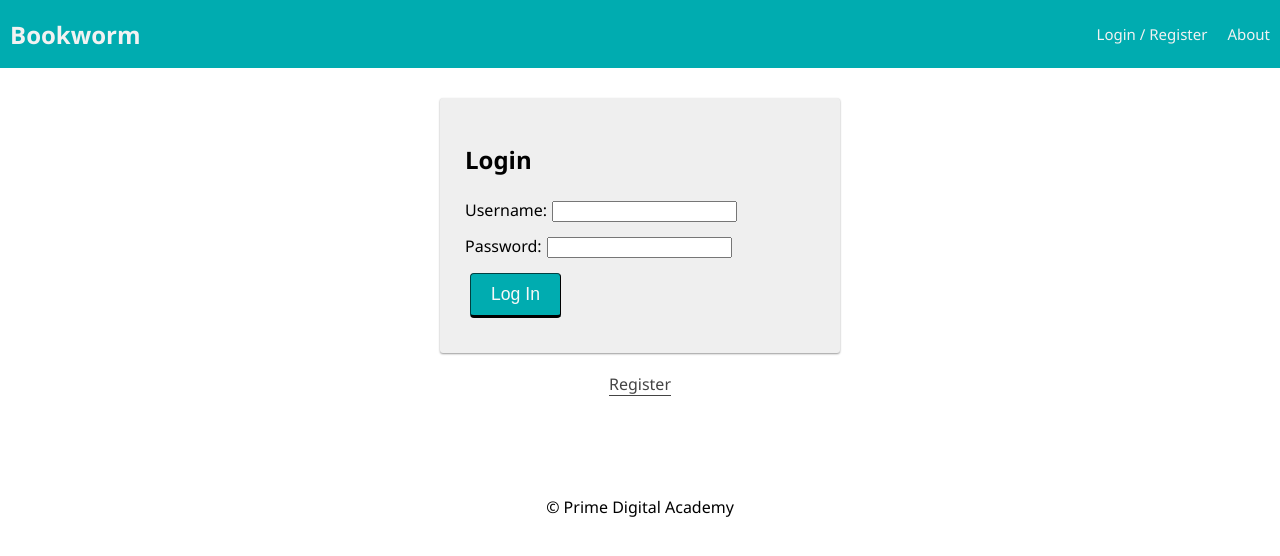
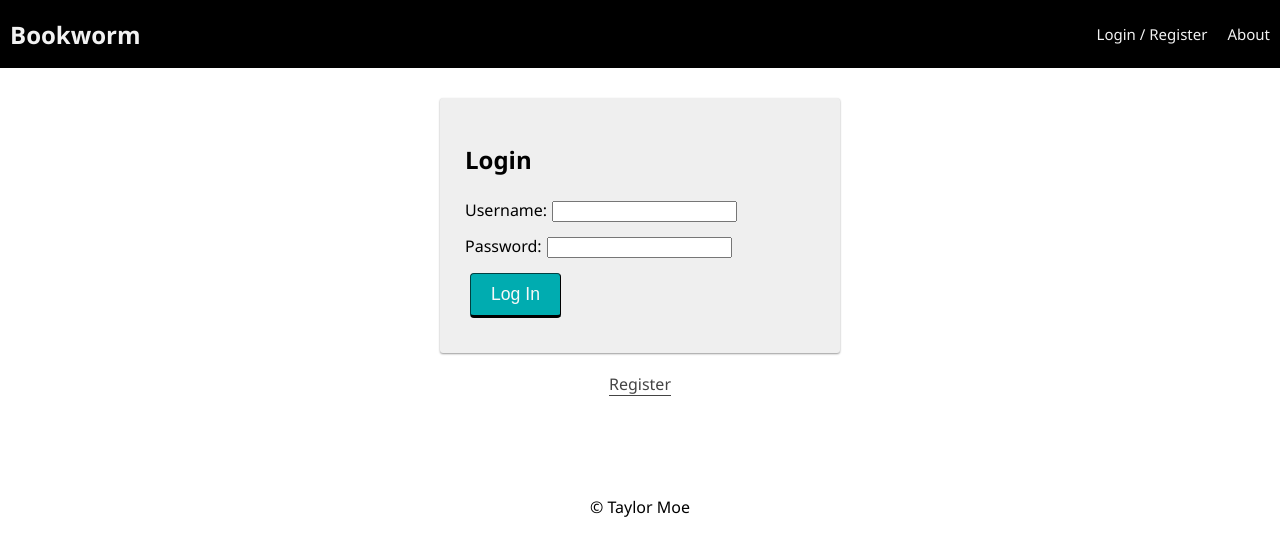
Before and after one commit to taylormoe93/bookworm-solo-project, a React (Create React App) app: page /#/user in a window 1280 px wide. Shown: the top 556 px of the page. Built offline with nearby package versions, Linux system fonts and the light colour scheme; no server answers.

Commit message:
Added styling of navbar to black with gold text hover. Changed copyright to my name in footer.

```diff
--- a/src/components/BookItem/BookItem.jsx
+++ b/src/components/BookItem/BookItem.jsx
@@ -52,6 +52,7 @@ return(
             <p>{book.author}</p>
             <img className="bookcover" key={book.id} onClick={handleClick} src={book.cover} />
             <br></br>
+            <br></br>
             {/* <button onClick={() => deleteBook(book.id)}>Delete</button>
             <button onClick={() => handleEdit(book.id)}>Edit</button> */}
         </div>
--- a/src/components/Footer/Footer.jsx
+++ b/src/components/Footer/Footer.jsx
@@ -7,7 +7,7 @@ import './Footer.css';
 // or even care what the redux state is, so it doesn't need 'connect()'
 
 function Footer() {
-  return <footer>&copy; Prime Digital Academy</footer>;
+  return <footer>&copy; Taylor Moe</footer>;
 }
 
 export default Footer;
--- a/src/components/Nav/Nav.css
+++ b/src/components/Nav/Nav.css
@@ -5,7 +5,7 @@
   align-items: center;
 
   margin: 0 0 30px;
-  background-color: #00acb0;
+  background-color: black;
   overflow: hidden;
 }
 
@@ -24,7 +24,7 @@
 .navLink {
   display: inline-block;
   color: #f2f2f2;
-  background-color: #00acb0;
+  background-color: black;
   text-align: center;
   padding: 24px 10px;
   text-decoration: none;
@@ -38,5 +38,6 @@
 }
 
 .navLink:hover {
-  background-color: #008183;
+  background-color: #000000;
+  color: gold
 }
```
